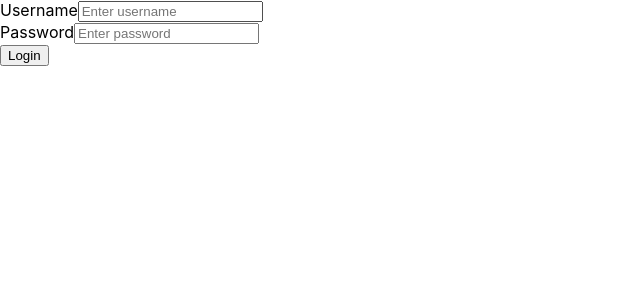
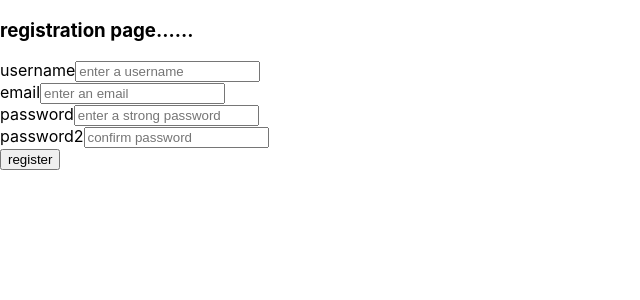
Before and after one commit to ProgrammerDoc-Community/React_begginer, a React (Create React App) app in the folder todolist/: page / in a window 1280 px wide. Shown: the top 300 px of the page, without its empty margins (0-640 px from the left). Built offline with nearby package versions, Linux system fonts and the light colour scheme.

Commit message:
failed to implement the products page

```diff
--- a/todolist/src/App.js
+++ b/todolist/src/App.js
@@ -2,14 +2,16 @@ import { BrowserRouter as Router, Routes, Route } from 'react-router-dom';
 
 // ... your app component
 import LoginView from './frontend/Login';
-import ProductList from './frontend/Products';
+import Products from './frontend/Products';
+import Registeration from './frontend/register';
 
 function App() {
   return (
     <Router>
       <Routes>
-        <Route path="/" element={<LoginView />} />
-        <Route path="/products" element={<ProductList />} />
+        <Route path="/" element={<Registeration />} />
+        <Route path="/login" element={<LoginView />} />
+        <Route path="/products" element={<Products />} />
       </Routes>
     </Router>
   );
--- a/todolist/src/frontend/Login.js
+++ b/todolist/src/frontend/Login.js
@@ -1,18 +1,16 @@
-import React, { useState, useEffect } from "react";
-import { useNavigate } from "react-router-dom"; // Import useNavigate for redirection
+import React, { useState } from "react";
+import { useNavigate } from "react-router-dom";
 
-const LoginView = () => {
+const LoginView = ({ onLoginSuccess }) => {
   const [username, setUsername] = useState("");
   const [password, setPassword] = useState("");
-  const [token, setToken] = useState(null);
-  const [error, setError] = useState(null);
-  const navigate = useNavigate(); // Access the navigate function
+  const navigate = useNavigate();
 
-  const clickHandler = async (e) => {
+  const handleLogin = async (e) => {
     e.preventDefault();
 
     try {
-      const credentials = { username, password }; // Create a more secure object
+      const credentials = { username, password };
 
       const response = await fetch("http://127.0.0.1:8000/api/login/", {
         method: "POST",
@@ -23,36 +21,31 @@ const LoginView = () => {
       });
 
       if (!response.ok) {
-        // Handle non-200 status codes with an error message
         const errorData = await response.json();
-        setError(errorData.message || "Login failed");
-        console.error("Error:", errorData);
-        return; // Exit the function if there's an error
+        console.error("Login error:", errorData);
+        throw new Error(errorData.message || "Login failed");
       }
 
       const data = await response.json();
-      setToken(data.token); // Set token only if login is successful
-      setError(null); // Clear error state on successful login
-      console.log("Login successful! Token:", data.token);
+      localStorage.setItem("token", data.token); // Store token
 
-      // Store token in localStorage for persistence (optional)
-      localStorage.setItem("token", data.token);
-
-      // Redirect to products page after successful login
       try {
         await navigate("/products"); // Redirect to products page
       } catch (error) {
         console.error("Navigation error:", error);
       }
+
+      if (onLoginSuccess) {
+        onLoginSuccess(); // Inform Products.js of successful login (optional)
+      }
     } catch (error) {
-      setError("An error occurred during login. Please try again.");
-      console.error("Error:", error);
+      // Handle error here if needed
     }
   };
 
   return (
     <div>
-      <form onSubmit={clickHandler}>
+      <form onSubmit={handleLogin}>
         <div>
           <label htmlFor="username">Username</label>
           <input
@@ -77,9 +70,6 @@ const LoginView = () => {
           />
         </div>
         <button type="submit">Login</button>
-
-        {token && <p>Token: {token}</p>}
-        {error && <p className="error-message">{error}</p>}
       </form>
     </div>
   );
--- a/todolist/src/frontend/Products.js
+++ b/todolist/src/frontend/Products.js
@@ -1,11 +1,17 @@
 import React, { useState, useEffect } from "react";
 
-const Products = ({ token }) => {
+// Import Login component (replace with your actual path)
+import Login from './Login'; // Adjust the path if needed
+
+const Products = () => {
   const [products, setProducts] = useState([]);
   const [isLoading, setIsLoading] = useState(false);
   const [error, setError] = useState(null);
+  const [loggedIn, setLoggedIn] = useState(false); // Track login state
 
   useEffect(() => {
+    const token = localStorage.getItem("token"); // Access token from localStorage
+
     const fetchProducts = async () => {
       setIsLoading(true);
       setError(null);
@@ -18,25 +24,29 @@ const Products = ({ token }) => {
         });
 
         if (!response.ok) {
-            console.log(error)
+          const errorData = await response.json();
+          throw new Error(errorData.message || "Error fetching products");
         }
 
         const data = await response.json();
         setProducts(data);
       } catch (error) {
-        console.error("Error:");
+        setError(error.message || "An error occurred while fetching products.");
+        console.error("Error:", error);
+      } finally {
+        setIsLoading(false);
       }
     };
 
     if (token) {
       fetchProducts();
-    } else {
-      setError("Please log in to view products"); // Handle missing token
     }
-  }, [token]);
+  }, []); // Run only once on component mount
 
   return (
     <div>
+      {loggedIn ? (
+        <>
           {isLoading && <p>Loading products...</p>}
           {error && <p className="error-message">{error}</p>}
           {products.length > 0 && (
@@ -45,8 +55,14 @@ const Products = ({ token }) => {
                 <li key={product.id}>{product.name}</li>
               ))}
             </ul>
+
+
           )}
           {products.length === 0 && !isLoading && <p>No products found.</p>}
+        </>
+      ) : (
+        <Login onLogin={() => setLoggedIn(true)} /> // Set loggedIn on successful login
+      )}
     </div>
   );
 };
--- a/todolist/src/frontend/register.js
+++ b/todolist/src/frontend/register.js
@@ -1,11 +1,12 @@
 import React,{useState,StyleSheet} from "react";
-
+import { Await, useNavigate } from "react-router-dom";
 
 const Registeration = ()=>{
     const [username,setUsername] = useState('');
     const [email,setEmail] = useState('');
     const [password1,setPassword1] = useState('');
     const [password2,setPassword2] = useState('');
+    const navigate = useNavigate();
 
     const header = {
 
@@ -32,6 +33,12 @@ const Registeration = ()=>{
 
             }
             console.log(email)
+
+            try{
+                await navigate('/login')
+            }catch(error){
+                console.log('navigation error')
+            }
         }catch(error){
             console.log(error)
 
```
Lines whose indentation alone changed are shown as unchanged.
